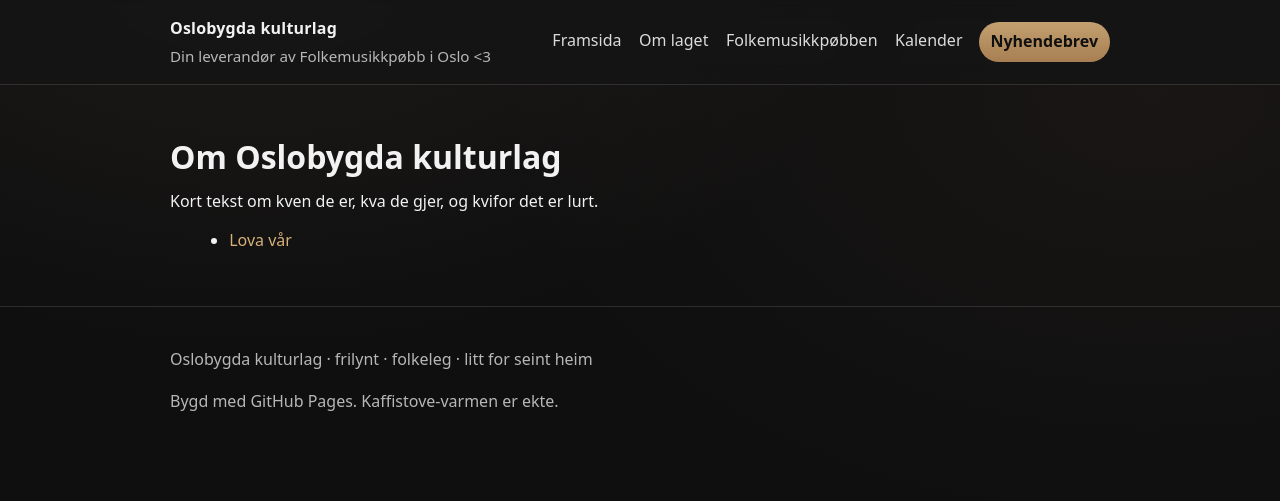
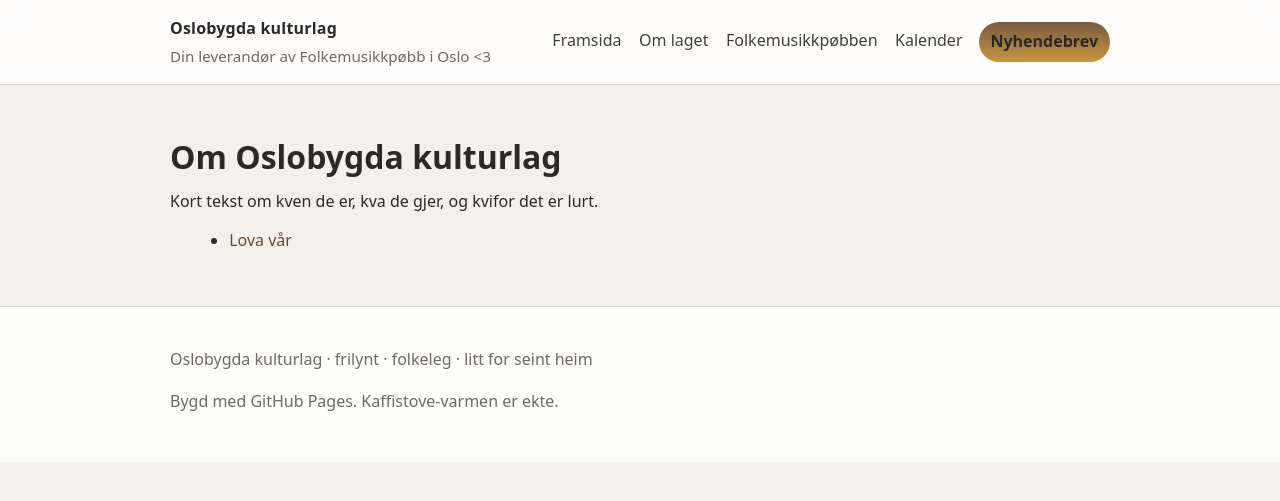
Before and after one commit to tlauen/oslobygda, a Jekyll site: the page built from om/index.md, in a window 1280 px wide. Shown: the top 501 px of the page. Built offline with Jekyll 4.4.1, drawn with Linux system fonts in a browser that asks for light colours.

Commit message:
Update base.scss

```diff
--- a/assets/css/base.scss
+++ b/assets/css/base.scss
@@ -2,24 +2,22 @@
 ---
 
 :root{
-  --bg: #0f0f10;
-  --panel: #141416;
-  --text: #f2f2f2;
-  --muted: #b7b7b7;
-  --line: rgba(255,255,255,.12);
+  --bg: #f4f1ec;
+  --panel: #ffffff;
+  --text: #2b2a28;
+  --muted: #6f6a60;
+  --line: #d6d1c8;
 
-  /* Kaffistove-varme (aksent) */
-  --accent: #d7b07a;     /* “kaffe med mjølk” */
-  --accent2: #b88b5a;    /* litt mørkare */
+  --accent: #6b4a2d;   /* tre */
+  --accent2: #c18a2b;  /* øl */
+  --accent3: #5f6f52;  /* plante */
 }
 
 *{ box-sizing: border-box; }
 html, body{ height: 100%; }
 body{
   margin: 0;
-  background: radial-gradient(1200px 800px at 20% -10%, rgba(215,176,122,.08), transparent 55%),
-              radial-gradient(1200px 800px at 90% 10%, rgba(184,139,90,.06), transparent 55%),
-              var(--bg);
+  background: var(--bg);
   color: var(--text);
   font: 16px/1.6 system-ui, -apple-system, Segoe UI, Roboto, Helvetica, Arial, "Apple Color Emoji", "Segoe UI Emoji";
 }
@@ -152,3 +150,8 @@ a:hover{ text-decoration: underline; }
 .kalenderkort__actions a{
   color: var(--accent);
 }
+
+.site-header,
+.site-footer{
+  background: rgba(255,255,255,.85);
+}
```
